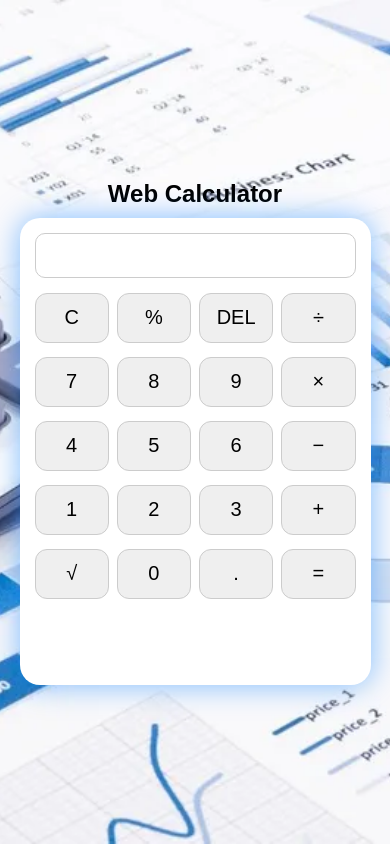
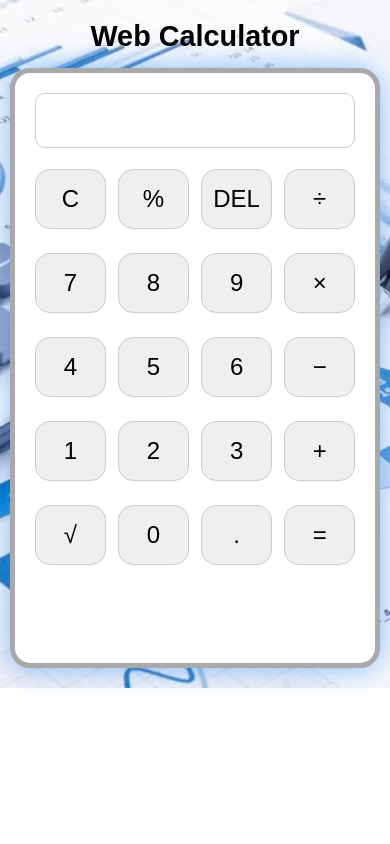
Before and after one commit to Mcoasty/flask-calculator, a Flask app: page / in a window 390 px wide. Run offline with Flask 3, Linux system fonts and the light colour scheme.

Commit message:
Fix doctype and make mobile friendly

```diff
--- a/templates/calculator_buttons.html
+++ b/templates/calculator_buttons.html
@@ -3,36 +3,24 @@
 <head>
     <title>Web Calculator</title>
     <style>
-        html, body {
-            height: 100%;
-            margin: 0;
+        body {
             font-family: Arial, sans-serif;
-        }
-        body {
-            display: flex;
-            justify-content: center;
-            align-items: center;
+            text-align: center;
+            margin: 20px 0;
             background-image: url('static/calculator.jpg');
             background-size: cover;
             background-repeat: no-repeat;
             background-position: center;
-            width: 100vw;
-            height: 100vh;
-            overflow: hidden;
-            flex-direction: column;
-        }
-        h1 {
-            color: #000;
-            margin: 20px 0 10px;
-            user-select: none;
         }
         .calculator {
+            display: inline-block;
+            padding: 20px;
+            border: 5px solid darkgrey;
+            border-radius: 20px;
             background-color: white;
-            padding: 20px;
-            border-radius: 20px;
             box-shadow: 0 0 30px rgba(0, 123, 255, 0.5);
             max-width: 100%;
-            width: 320px;
+            width: 320px; /* max width for desktop */
             box-sizing: border-box;
         }
         input[type="text"] {
@@ -68,31 +56,35 @@
         .grid div {
             height: 60px; /* Placeholder if needed */
         }
+        h1 {
+            margin-bottom: 25px;
+        }
 
         /* Responsive for smaller screens */
-        @media (max-width: 400px) {
-            h1 {
-                font-size: 1.5rem;
-            }
+        @media (max-width: 600px) {
             .calculator {
-                width: 90vw; /* almost full screen width */
-                padding: 15px;
+                width: 95vw; /* almost full screen width on mobile */
+                padding: 20px;
             }
             input[type="text"] {
-                height: 45px;
-                font-size: 20px;
-                margin-bottom: 12px;
+                height: 55px;
+                font-size: 26px;
+                margin-bottom: 15px;
             }
             .buttons button {
                 width: 100%;
-                height: 50px;
-                font-size: 20px;
-                margin: 3px 0;
-                border-radius: 12px;
+                height: 60px;
+                font-size: 24px;
+                margin: 6px 0;
+                border-radius: 15px;
             }
             .grid {
                 grid-template-columns: repeat(4, 1fr);
-                grid-gap: 8px;
+                grid-gap: 12px;
+            }
+            h1 {
+                font-size: 1.8rem;
+                margin-bottom: 15px;
             }
         }
     </style>
```
